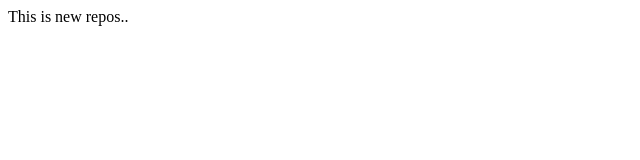
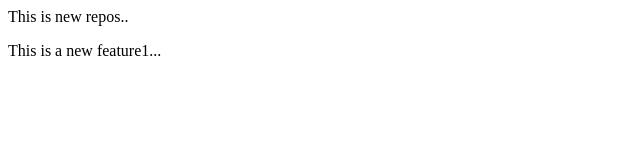
Before and after one commit to Karishma-yadav71/LocalRepo, a plain HTML site: page index.html in a window 1280 px wide. Shown: the whole page, without its empty margins (0-640 px from the left). Drawn offline with Linux system fonts and the light colour scheme.

Commit message:
Add a new feature1

```diff
--- a/index.html
+++ b/index.html
@@ -1 +1,2 @@
 <p>This is new repos..</p>
+<p>This is a new feature1...</p>
```
